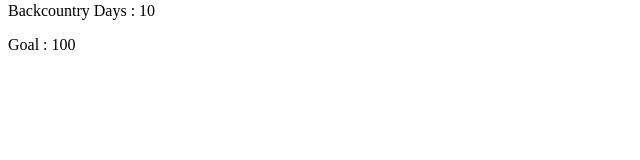
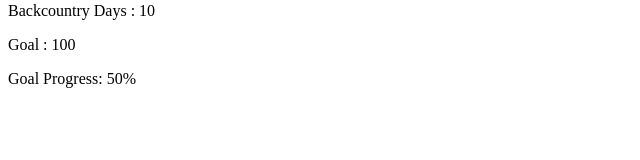
Before and after one commit to sapatelbaps/Lynda, a React (Create React App) app in the folder React.js Essential Training/helloreact/: page / in a window 1280 px wide. Shown: the part 125-285 px from the top of the page, without its empty margins (0-640 px from the left). Built offline with nearby package versions, Linux system fonts and the light colour scheme.

Commit message:
Adding calculated property and method to call from react component.

```diff
--- a/React.js Essential Training/helloreact/src/index.js
+++ b/React.js Essential Training/helloreact/src/index.js
@@ -9,8 +9,16 @@
 };
 
 class SkiDayCounter extends React.Component {
+  getPercent = decimal => {
+    return decimal * 100 + "%";
+  };
+
+  calcGoalProgress = (total, goal) => {
+    return this.getPercent(total / goal);
+  };
+
   render() {
-      const {total, powder, backcountry, goal} = this.props
+    const { total, powder, backcountry, goal } = this.props;
     return (
       <section>
         <h3>Ski Days</h3>
@@ -26,6 +34,9 @@
         <div>
           <p>Goal : {goal}</p>
         </div>
+        <div>
+          <p>Goal Progress: {this.calcGoalProgress(total,goal)}</p>
+        </div>
       </section>
     );
   }
```
